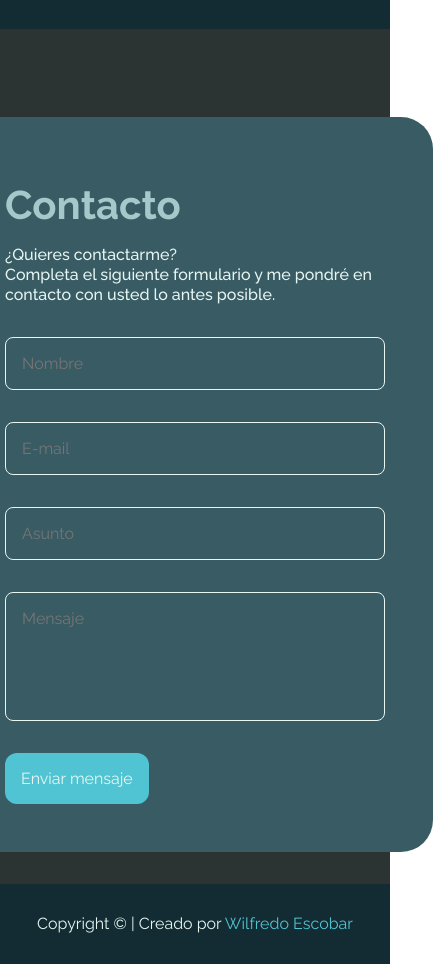
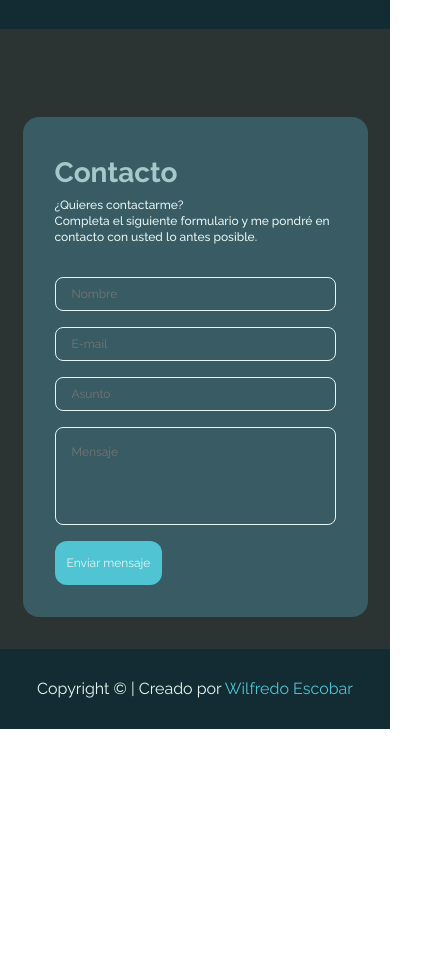
Before and after one commit to WilfredoEscS/portafolio, a plain HTML site: page index.html in a window 390 px wide. Shown: the part 3541-4505 px from the top of the page, 433 px wide, since content can reach past the window. After the commit the page ends 4270 px from the top, so only its background shows below. Drawn offline with Linux system fonts and the light colour scheme.

Commit message:
Ajusta el formulario de contacto para moviles

```diff
--- a/assets/css/contacto/formcontacto-boton.css
+++ b/assets/css/contacto/formcontacto-boton.css
@@ -9,3 +9,19 @@
   width: fit-content;
   color: var(--color-texto);
 }
+
+/* Diseño responsive */
+
+@media screen and (max-width: 1080px) {
+  .formcontacto__boton {
+    font-size: 0.75rem;
+    line-height: 1.25rem;
+  }
+}
+
+@media screen and (max-width: 660px) {
+  .formcontacto__boton {
+    font-size: 0.75rem;
+    padding: 0.75rem;
+  }
+}
--- a/assets/css/contacto/formcontacto-campo.css
+++ b/assets/css/contacto/formcontacto-campo.css
@@ -4,3 +4,19 @@
   font-weight: 500;
   margin-bottom: 1.5rem;
 }
+
+/* Diseño responsive */
+
+@media screen and (max-width: 1080px) {
+  .formcontacto__campo {
+    margin-bottom: 1rem;
+  }
+}
+
+@media screen and (max-width: 660px) {
+  .formcontacto__campo {
+    font-size: 0.75rem;
+    line-height: 1.25rem;
+    margin-bottom: 0.75rem;
+  }
+}
--- a/assets/css/contacto/formcontacto-error.css
+++ b/assets/css/contacto/formcontacto-error.css
@@ -4,3 +4,20 @@
   margin-top: 0.5rem;
   padding-left: 0.5rem;
 }
+
+/* Diseño responsive */
+
+@media screen and (max-width: 1080px) {
+  .formcontacto__mensaje-error {
+    font-size: 1rem;
+    line-height: 1.25rem;
+    margin-top: 0.25rem;
+  }
+}
+
+@media screen and (max-width: 660px) {
+  .formcontacto__mensaje-error {
+    font-size: 0.75rem;
+    line-height: 1.25rem;
+  }
+}
--- a/assets/css/contacto/formcontacto-imput.css
+++ b/assets/css/contacto/formcontacto-imput.css
@@ -14,6 +14,26 @@
 }
 
 .formcontacto__input--invalido {
-  border: 1px solid var(--color-alerta)!important;
-  color: var(--color-alerta)!important;
+  border: 1px solid var(--color-alerta) !important;
+  color: var(--color-alerta) !important;
 }
+
+/* Diseño responsive */
+
+@media screen and (max-width: 1080px) {
+  .formcontacto__input,
+  .formcontacto__input::placeholder {
+    font-size: 1rem;
+    line-height: 1.25rem;
+    padding: 0.75rem;
+  }
+}
+
+@media screen and (max-width: 660px) {
+  .formcontacto__input,
+  .formcontacto__input::placeholder {
+    font-size: 0.75rem;
+    line-height: 1rem;
+    padding: 0.5rem;
+  }
+}
--- a/assets/css/contacto/formcontacto-subtexto.css
+++ b/assets/css/contacto/formcontacto-subtexto.css
@@ -1,8 +1,24 @@
 .formcontacto__subtexto {
   color: var(--color-texto);
-  font-size: 1rem;
+  font-size: 1.25rem;
   font-weight: 500;
-  line-height: 1.25rem;
+  line-height: 1.5rem;
   margin-bottom: 2rem;
   width: 100%;
 }
+
+/* Diseño responsive */
+
+@media screen and (max-width: 1080px) {
+  .formcontacto__subtexto {
+    font-size: 1rem;
+    line-height: 1.25rem;
+  }
+}
+
+@media screen and (max-width: 660px) {
+  .formcontacto__subtexto {
+    font-size: 0.75rem;
+    line-height: 1rem;
+  }
+}
--- a/assets/css/contacto/formcontacto-textarea.css
+++ b/assets/css/contacto/formcontacto-textarea.css
@@ -9,3 +9,23 @@
   padding: 1rem;
   resize: none;
 }
+
+/* Diseño responsive */
+
+@media screen and (max-width: 1080px) {
+  .formcontacto__textarea,
+  .formcontacto__textarea::placeholder {
+    font-size: 1rem;
+    line-height: 1.25rem;
+    padding: 0.75rem;
+  }
+}
+
+@media screen and (max-width: 660px) {
+  .formcontacto__textarea,
+  .formcontacto__textarea::placeholder {
+    font-size: 0.75rem;
+    line-height: 1rem;
+    padding: 0.5rem;
+  }
+}
--- a/assets/css/contacto/formcontacto-texto.css
+++ b/assets/css/contacto/formcontacto-texto.css
@@ -5,3 +5,12 @@
   padding: 3rem;
   margin: 0 auto;
 }
+
+/* Diseño responsive */
+
+@media screen and (max-width: 660px) {
+  .formcontacto__texto {
+    border-radius: 1rem;
+    padding: 2rem;
+  }
+}
--- a/assets/css/contacto/formcontacto-titulo.css
+++ b/assets/css/contacto/formcontacto-titulo.css
@@ -6,3 +6,19 @@
   font-weight: 700;
   line-height: 5rem;
 }
+
+/* Diseño responsive */
+
+@media screen and (max-width: 1080px) {
+  .formcontacto__titulo {
+    font-size: 2rem;
+    font-weight: 700;
+    line-height: 3rem;
+  }
+}
+
+@media screen and (max-width: 660px) {
+  .formcontacto__titulo {
+    font-size: 1.75rem;
+  }
+}
```
